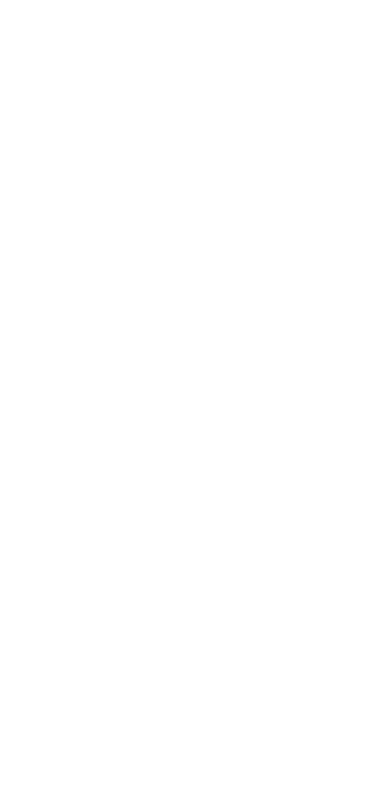
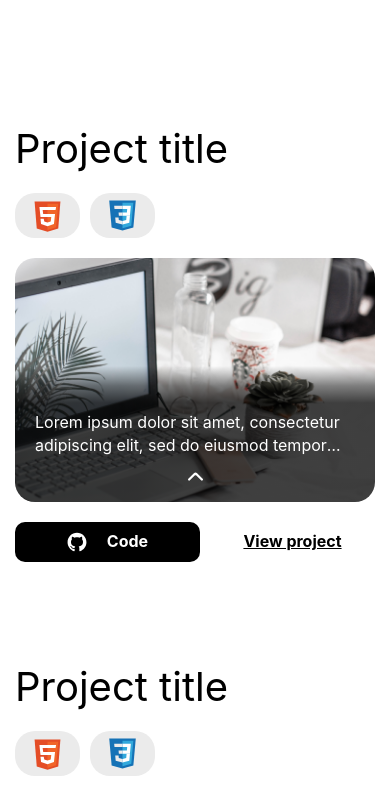
Before and after one commit to LauraMG12/Portfolio-v2, a Vue app: page / in a window 390 px wide. Shown: the part 1020-1814 px from the top of the page. Built offline with nearby package versions, Linux system fonts and the light colour scheme.

Commit message:
Mobile projects

```diff
--- a/src/components/shared/AppProject/AppProject.vue
+++ b/src/components/shared/AppProject/AppProject.vue
@@ -13,7 +13,7 @@
 </script>
 
 <template>
-  <MobileProject v-if="isSmallDevice" />
+  <MobileProject v-if="isSmallDevice" :information="props.information" />
   <DesktopProject
     v-else
     :color="props.color"
--- a/src/components/shared/AppProject/DesktopProject.vue
+++ b/src/components/shared/AppProject/DesktopProject.vue
@@ -7,11 +7,11 @@
 import { ProjectInfo } from "../../../content/Projects";
 import { GradientType } from "../../../state/AppState";
 
-interface AppProjectProps {
+interface DesktopProjectProps {
   color: GradientType;
   information: ProjectInfo;
 }
-const props = defineProps<AppProjectProps>();
+const props = defineProps<DesktopProjectProps>();
 
 const projectImage = getImgPath(props.information.image) ?? null;
 
--- a/src/components/shared/AppProject/MobileProject.vue
+++ b/src/components/shared/AppProject/MobileProject.vue
@@ -1,7 +1,96 @@
-<script setup lang="ts"></script>
+<script setup lang="ts">
+import TechnologyPill from "./TechnologyPill.vue";
+import DarkButton from "../AppButtons/DarkButton.vue";
+import SvgIcon from "../SvgIcon/SvgIcon.vue";
+
+import { IconTypes } from "../SvgIcon/SvgIconHelper";
+import { ProjectInfo } from "../../../content/Projects";
+
+interface MobileProjectProps {
+  information: ProjectInfo;
+}
+const props = defineProps<MobileProjectProps>();
+
+const projectImage = getImgPath(props.information.image) ?? null;
+
+function getImgPath(imageName: string) {
+  return require(`@/assets/${imageName}.jpg`);
+}
+</script>
 
 <template>
-  <div class="project-container"></div>
+  <div class="project-container">
+    <h3 class="project-title">{{ information.title }}</h3>
+    <div class="project-technologies">
+      <TechnologyPill
+        v-for="technology in information.technologies"
+        :key="technology.name"
+        :name="technology.name"
+        :iconName="technology.iconName"
+      />
+    </div>
+    <div class="project-image">
+      <div class="overlay">
+        <p class="project-description">
+          {{ information.description }}
+        </p>
+        <SvgIcon :name="IconTypes.Arrow" />
+      </div>
+      <img class="image" :src="projectImage" />
+    </div>
+    <div class="project-buttons-container">
+      <DarkButton text="Code" :iconName="IconTypes.GitHub" />
+      <DarkButton text="View project" :simple="true" />
+    </div>
+  </div>
 </template>
 
-<style scoped lang="scss"></style>
+<style scoped lang="scss">
+.project-container {
+  display: flex;
+  flex-direction: column;
+  gap: 20px;
+  .project-technologies {
+    display: flex;
+    gap: 10px;
+  }
+  & .project-image {
+    position: relative;
+    width: 100%;
+    aspect-ratio: auto;
+    border-radius: 20px;
+    overflow: hidden;
+    & .image {
+      width: 100%;
+      height: 100%;
+    }
+    & .overlay {
+      position: absolute;
+      background: $dark-gradient;
+      bottom: 0;
+      left: 0;
+      width: 100%;
+      height: fit-content;
+      display: flex;
+      flex-direction: column;
+      justify-content: end;
+      align-items: center;
+      padding: 45px 20px 20px 20px;
+      gap: 15px;
+      & .project-description {
+        color: $white;
+        overflow: hidden;
+        width: 100%;
+        display: -webkit-box;
+        -webkit-line-clamp: 2;
+        -webkit-box-orient: vertical;
+      }
+    }
+  }
+  & .project-buttons-container {
+    display: flex;
+    flex-direction: row;
+    justify-content: space-between;
+  }
+}
+</style>
--- a/src/components/shared/AppProject/TechnologyPill.vue
+++ b/src/components/shared/AppProject/TechnologyPill.vue
@@ -1,18 +1,24 @@
 <script setup lang="ts">
 import { IconTypes } from "../SvgIcon/SvgIconHelper";
 import SvgIcon from "../SvgIcon/SvgIcon.vue";
+import { isSmallDevice } from "@/state/AppState";
+import { computed } from "vue";
 
 interface TechnologyPillProps {
   name: string;
   iconName: IconTypes;
 }
 const props = defineProps<TechnologyPillProps>();
+
+const iconSize = computed(() =>
+  isSmallDevice ? { width: 35, height: 35 } : undefined
+);
 </script>
 
 <template>
   <div class="pill-container">
-    <SvgIcon :name="props.iconName" />
-    <p class="pill-text">{{ props.name }}</p>
+    <SvgIcon :name="props.iconName" :size="iconSize" />
+    <p v-if="!isSmallDevice" class="pill-text">{{ props.name }}</p>
   </div>
 </template>
 
@@ -26,6 +32,10 @@
   align-items: center;
   gap: 5px;
   height: fit-content;
+  @media screen and (max-width: $breackpoint-medium) {
+    background-color: $grey-light;
+    padding: 5px 15px;
+  }
   .pill-text {
     color: $white;
     font-size: $font-size-p-mobile;
--- a/src/components/shared/SvgIcon/SvgIconHelper.ts
+++ b/src/components/shared/SvgIcon/SvgIconHelper.ts
@@ -1,4 +1,5 @@
 export enum IconTypes {
+  Arrow = "arrow",
   CSS = "css",
   GitHub = "github",
   HTML = "html",
@@ -22,6 +23,10 @@
   IconTypes,
   Required<SvgIconDefaultSettings>
 > = {
+  arrow: {
+    width: 15,
+    height: 10,
+  },
   css: {
     width: 20,
     height: 20,
--- a/src/styles/partials/_global.scss
+++ b/src/styles/partials/_global.scss
@@ -63,6 +63,9 @@
   font-size: $font-size-p-desktop;
   font-weight: $font-weight-normal;
   line-height: 145%;
+  @media screen and (max-width: $breackpoint-medium) {
+    font-size: $font-size-p-mobile;
+  }
 }
 
 /* BUTTONS */
--- a/src/styles/partials/_variables.scss
+++ b/src/styles/partials/_variables.scss
@@ -9,6 +9,13 @@
   180deg,
   rgba(255, 255, 255, 0) 0%,
   $white 100%
+);
+$dark-gradient: linear-gradient(
+  180deg,
+  rgba(0, 0, 0, 0) 0%,
+  rgba(0, 0, 0, 0.49) 14.58%,
+  rgba(0, 0, 0, 0.75) 27.08%,
+  rgba(0, 0, 0, 0.75) 100%
 );
 $dark-overlay: rgba(0, 0, 0, 0.75);
 
```
Also changed, not shown: src/assets/arrow.svg (added).
